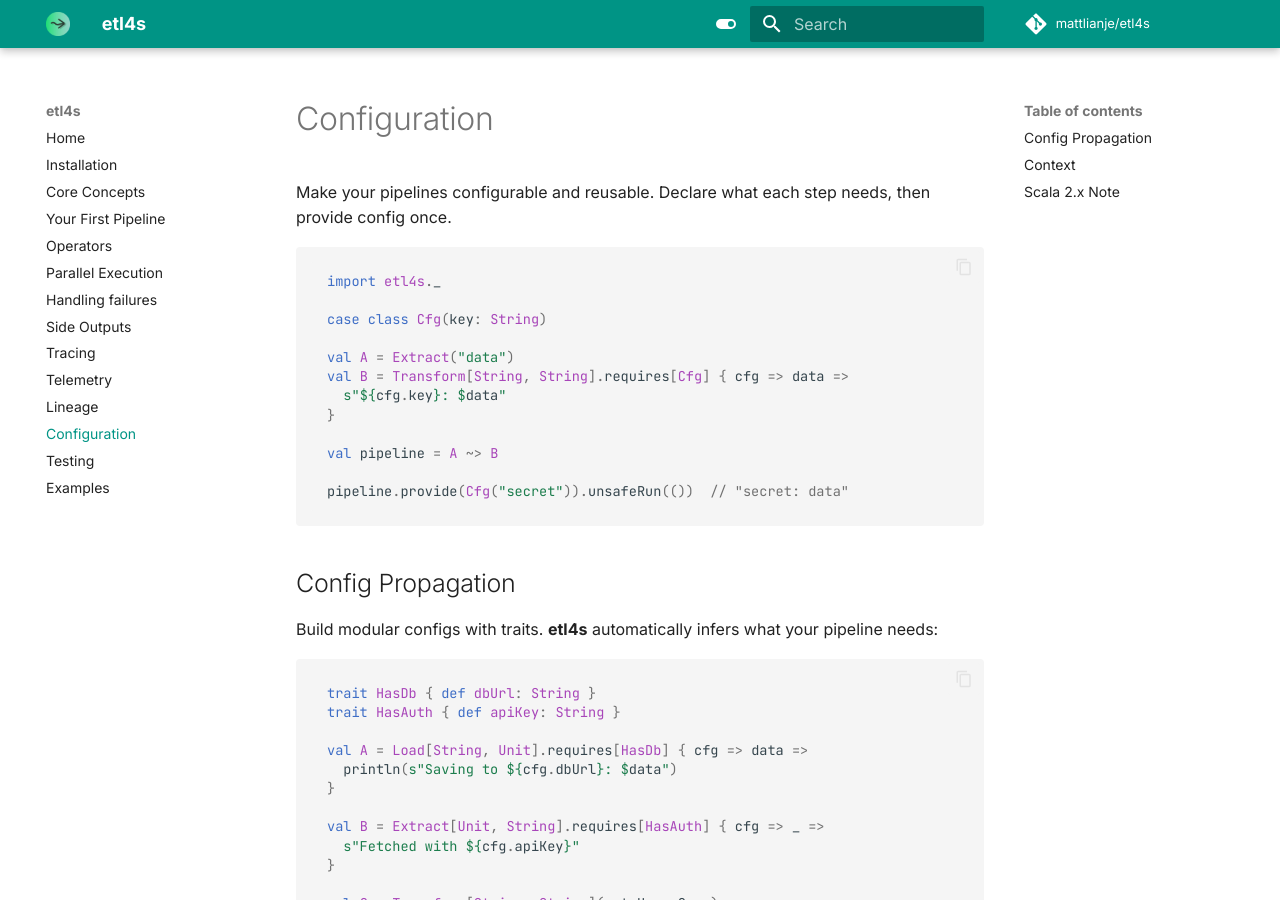
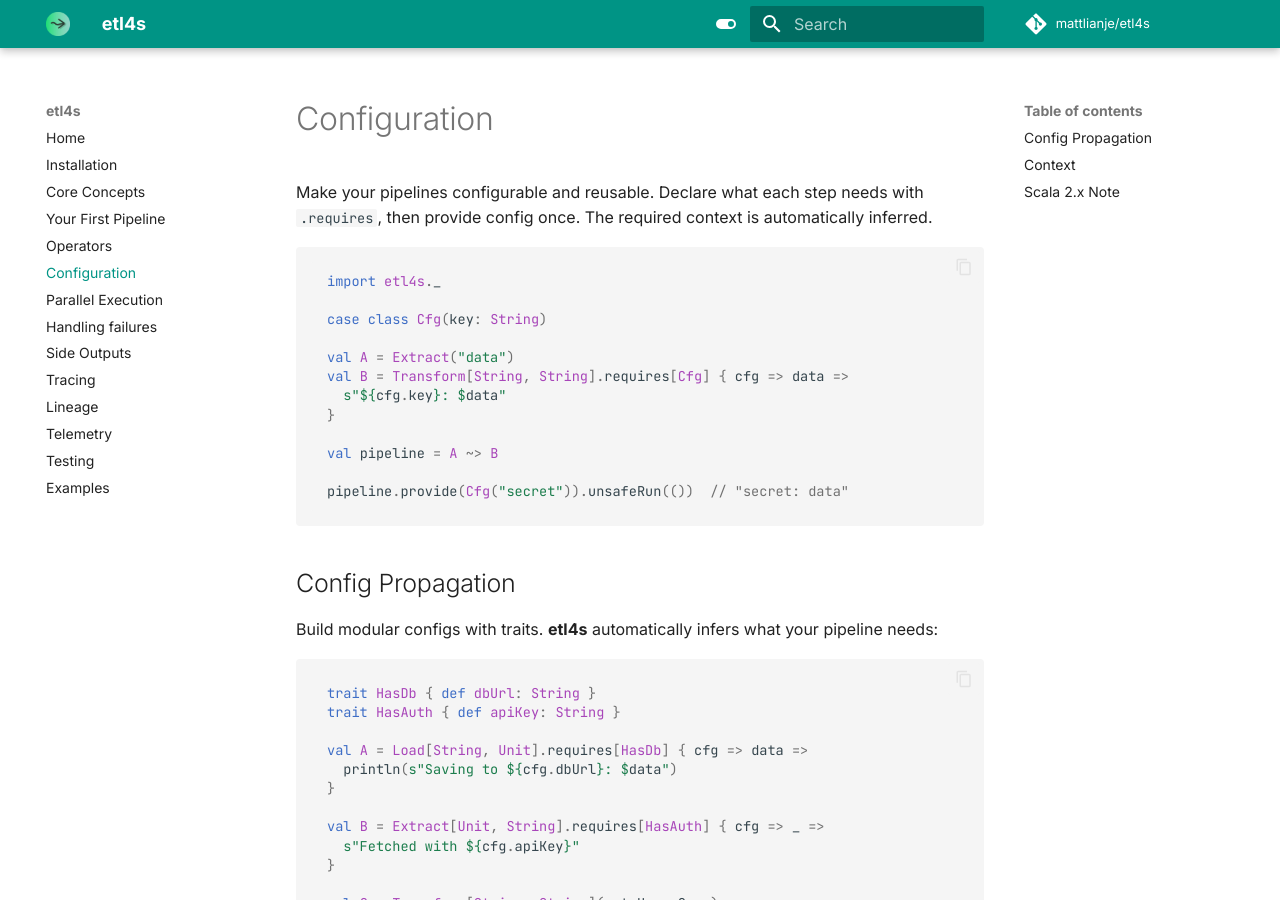
Before and after one commit to mattlianje/etl4s, an MkDocs documentation site: the page built from docs/config.md, in a window 1280 px wide and 900 px high. Built offline with MkDocs 1.6.1 and Material for MkDocs 9.7.7, drawn with Linux system fonts in a browser that asks for light colours; comment, search, counter and statistics services are not loaded.

Commit message:
tweak doc

````diff
--- a/docs/config.md
+++ b/docs/config.md
@@ -1,7 +1,7 @@
 
 # Configuration
 
-Make your pipelines configurable and reusable. Declare what each step needs, then provide config once.
+Make your pipelines configurable and reusable. Declare what each step needs with `.requires`, then provide config once. The required context is automatically inferred.
 
 ```scala
 import etl4s._
--- a/mkdocs.yml
+++ b/mkdocs.yml
@@ -34,13 +34,13 @@
   - Core Concepts: core-concepts.md
   - Your First Pipeline: first-pipeline.md
   - Operators: operators.md
+  - Configuration: config.md
   - Parallel Execution: tasks.md
   - Handling failures: failures.md
   - Side Outputs: logs.md
   - Tracing: trace.md
+  - Lineage: lineage.md
   - Telemetry: opentelemetry.md
-  - Lineage: lineage.md
-  - Configuration: config.md
   - Testing: testing.md
   - Examples: examples.md
 markdown_extensions:
````
Also changed, not shown: docs/lineage.md (+2 -1 lines).
